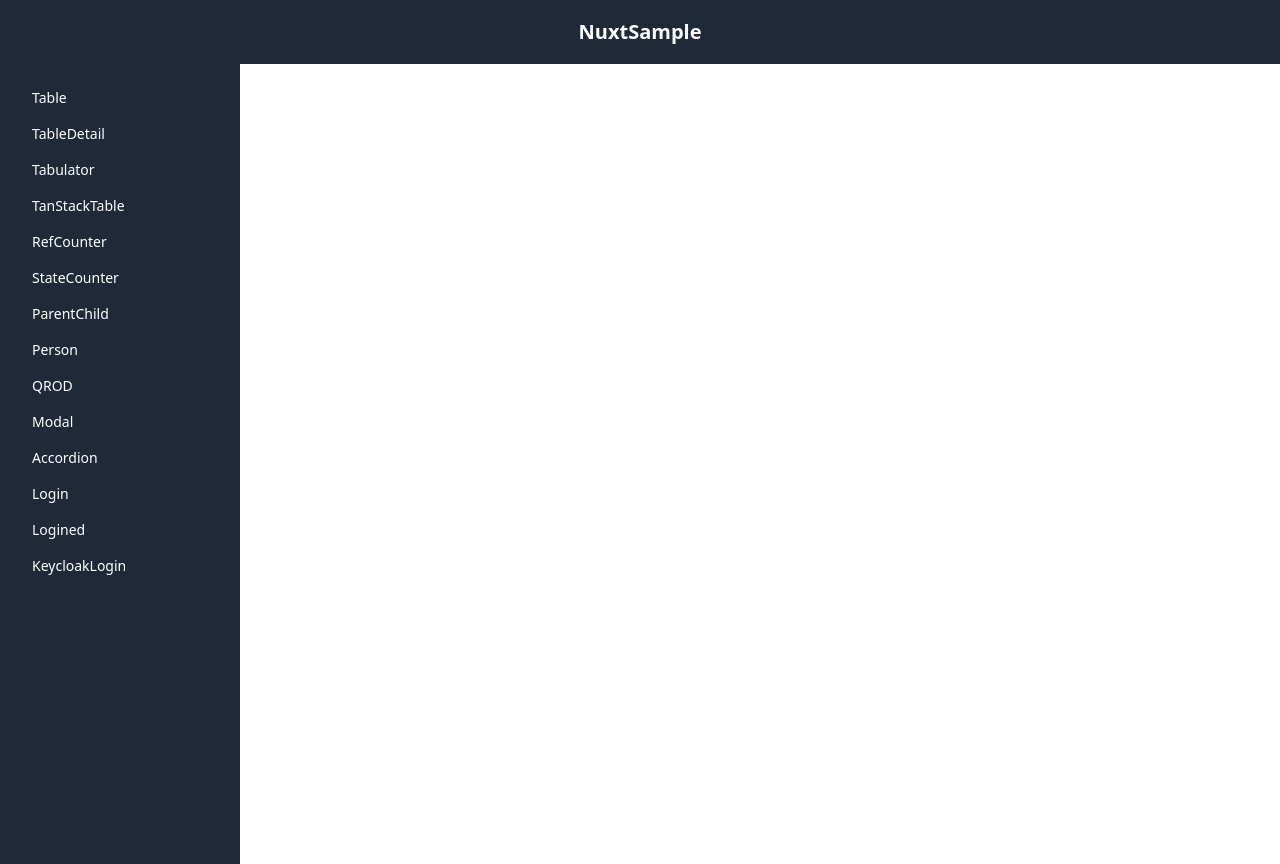
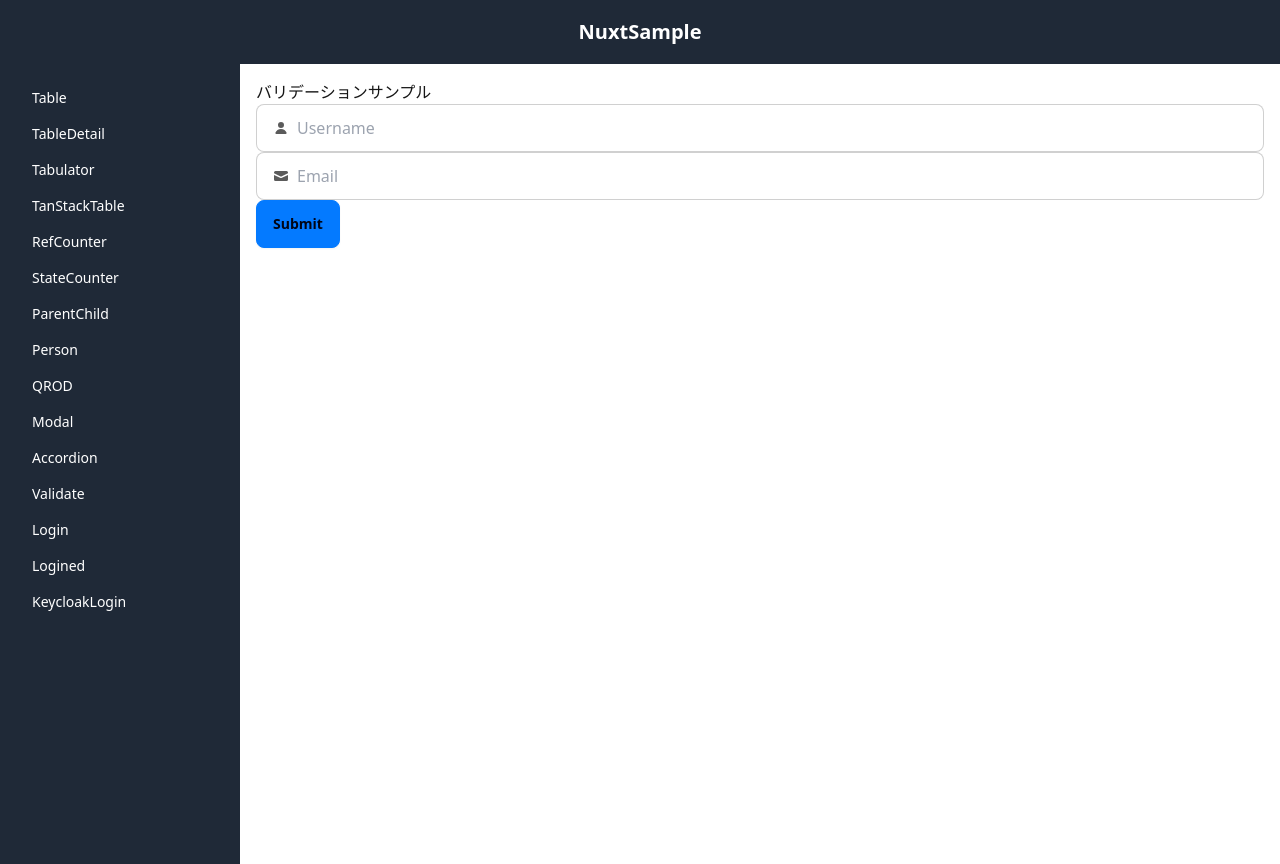
Before and after one commit to alkanoic/AspNetCoreSample, a Nuxt app in the folder src/NuxtSample/: page /validate in a window 1280 px wide. Built offline with nearby package versions, Linux system fonts and the light colour scheme.

Commit message:
add vee validate sample page ・不要なパッケージ削除

```diff
--- a/src/NuxtSample/src/components/NavbarMenu.vue
+++ b/src/NuxtSample/src/components/NavbarMenu.vue
@@ -88,6 +88,9 @@
             <NuxtLink to="/accordion" @click="closeDrawer">Accordion</NuxtLink>
           </li>
           <li class="menu-item">
+            <NuxtLink to="/validate" @click="closeDrawer">Validate</NuxtLink>
+          </li>
+          <li class="menu-item">
             <NuxtLink to="/login" @click="closeDrawer">Login</NuxtLink>
           </li>
           <li class="menu-item">
--- /dev/null
+++ b/src/NuxtSample/src/pages/validate.vue
@@ -0,0 +1,64 @@
+<template>
+  <div>
+    <form @submit="onSubmit">
+      <h1>バリデーションサンプル</h1>
+      <label class="input input-bordered flex items-center gap-2">
+        <svg
+          xmlns="http://www.w3.org/2000/svg"
+          viewBox="0 0 16 16"
+          fill="currentColor"
+          class="size-4 opacity-70"
+        >
+          <path
+            d="M8 8a3 3 0 1 0 0-6 3 3 0 0 0 0 6ZM12.735 14c.618 0 1.093-.561.872-1.139a6.002 6.002 0 0 0-11.215 0c-.22.578.254 1.139.872 1.139h9.47Z"
+          />
+        </svg>
+        <input v-model="name" type="text" class="grow" placeholder="Username" />
+        <span v-if="errors.name">{{ errors.name }}</span>
+      </label>
+      <label class="input input-bordered flex items-center gap-2">
+        <svg
+          xmlns="http://www.w3.org/2000/svg"
+          viewBox="0 0 16 16"
+          fill="currentColor"
+          class="size-4 opacity-70"
+        >
+          <path
+            d="M2.5 3A1.5 1.5 0 0 0 1 4.5v.793c.026.009.051.02.076.032L7.674 8.51c.206.1.446.1.652 0l6.598-3.185A.755.755 0 0 1 15 5.293V4.5A1.5 1.5 0 0 0 13.5 3h-11Z"
+          />
+          <path
+            d="M15 6.954 8.978 9.86a2.25 2.25 0 0 1-1.956 0L1 6.954V11.5A1.5 1.5 0 0 0 2.5 13h11a1.5 1.5 0 0 0 1.5-1.5V6.954Z"
+          />
+        </svg>
+        <input v-model="email" type="text" class="grow" placeholder="Email" />
+        <span v-if="errors.email">{{ errors.email }}</span>
+      </label>
+      <button class="btn btn-primary">Submit</button>
+    </form>
+  </div>
+</template>
+
+<script setup lang="ts">
+  import { useField, useForm } from "vee-validate";
+  import * as yup from "yup";
+
+  const { handleSubmit, errors } = useForm({
+    validationSchema: yup.object().shape({
+      name: yup
+        .string()
+        .required("この項目は必須です")
+        .min(3, "3文字以上で入力してください"),
+      email: yup
+        .string()
+        .required("この項目は必須です")
+        .email("メールアドレスの形式で入力してください"),
+    }),
+  });
+
+  const { value: name } = useField("name");
+  const { value: email } = useField("email");
+
+  const onSubmit = handleSubmit((values) => {
+    console.log(values);
+  });
+</script>
--- a/src/NuxtSample/tsconfig.json
+++ b/src/NuxtSample/tsconfig.json
@@ -8,6 +8,6 @@
     "noFallthroughCasesInSwitch": true,
     "noUncheckedIndexedAccess": true,
     "noImplicitOverride": true,
-    "noPropertyAccessFromIndexSignature": true
+    "noPropertyAccessFromIndexSignature": false
   }
 }
```
Also changed, not shown: src/NuxtSample/package.json (+4 -7 lines), src/NuxtSample/.devcontainer/devcontainer.json, 1 other file (tests, documents, lock files or other folders).
